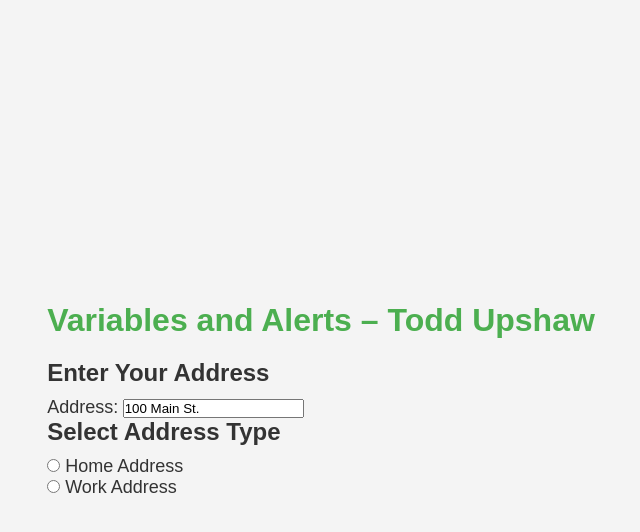
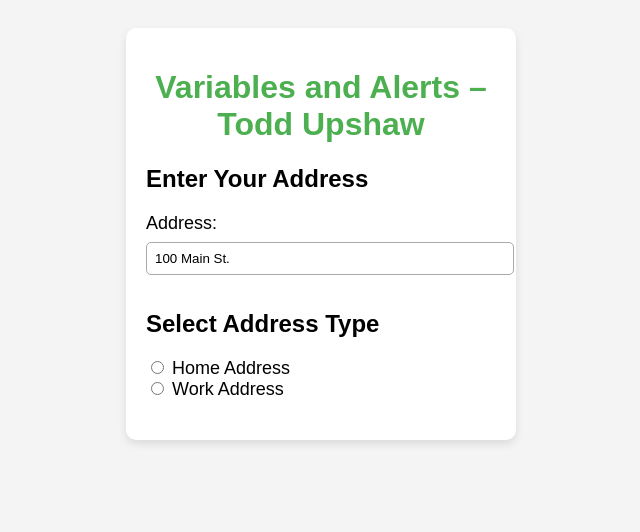
Before and after one commit to toddupshawse/1.8, a plain HTML site: page index.html in a window 1280 px wide. Shown: the whole page, without its empty margins (319-959 px from the left). Drawn offline with Linux system fonts and the light colour scheme.

Commit message:
Refactor CSS styles for body and container elements

```diff
--- a/styles.css
+++ b/styles.css
@@ -1,47 +1,36 @@
-* {
-  margin: 0;
-  padding: 0;
-  box-sizing: border-box;
+body {
+    font-family: Arial, sans-serif;
+    background-color: #f4f4f4;
+    padding: 20px;
 }
 
-body {
-  font-family: Arial, sans-serif;
-  background-color: #f4f4f4;
-  display: flex;
-  flex-direction: column;
-  align-items: center;
-  justify-content: center;
-  height: 100vh;
-  color: #333;
+.container {
+    background: #fff;
+    padding: 20px;
+    border-radius: 10px;
+    width: 350px;
+    margin: auto;
+    box-shadow: 0 4px 8px rgba(0, 0, 0, 0.1);
 }
 
 h1 {
-  color: #4CAF50;
-  margin-bottom: 20px;
-}
-
-h2 {
-  margin-bottom: 10px;
-}
-
-.form-container {
-  background-color: white;
-  padding: 20px;
-  border-radius: 8px;
-  box-shadow: 0 4px 8px rgba(0, 0, 0, 0.1);
+    text-align: center;
+    color: #4CAF50;
 }
 
 label {
-  font-size: 18px;
-  margin-bottom: 10px;
+    font-size: 18px;
 }
 
-footer {
-  margin-top: 30px;
-  font-size: 16px;
-  color: #888;
+input[type="text"] {
+    width: 100%;
+    padding: 8px;
+    margin-top: 8px;
+    margin-bottom: 15px;
+    border-radius: 5px;
+    border: 1px solid #aaa;
 }
 
-footer p {
-  text-align: center;
+.radio-group {
+    margin-bottom: 20px;
 }
```
